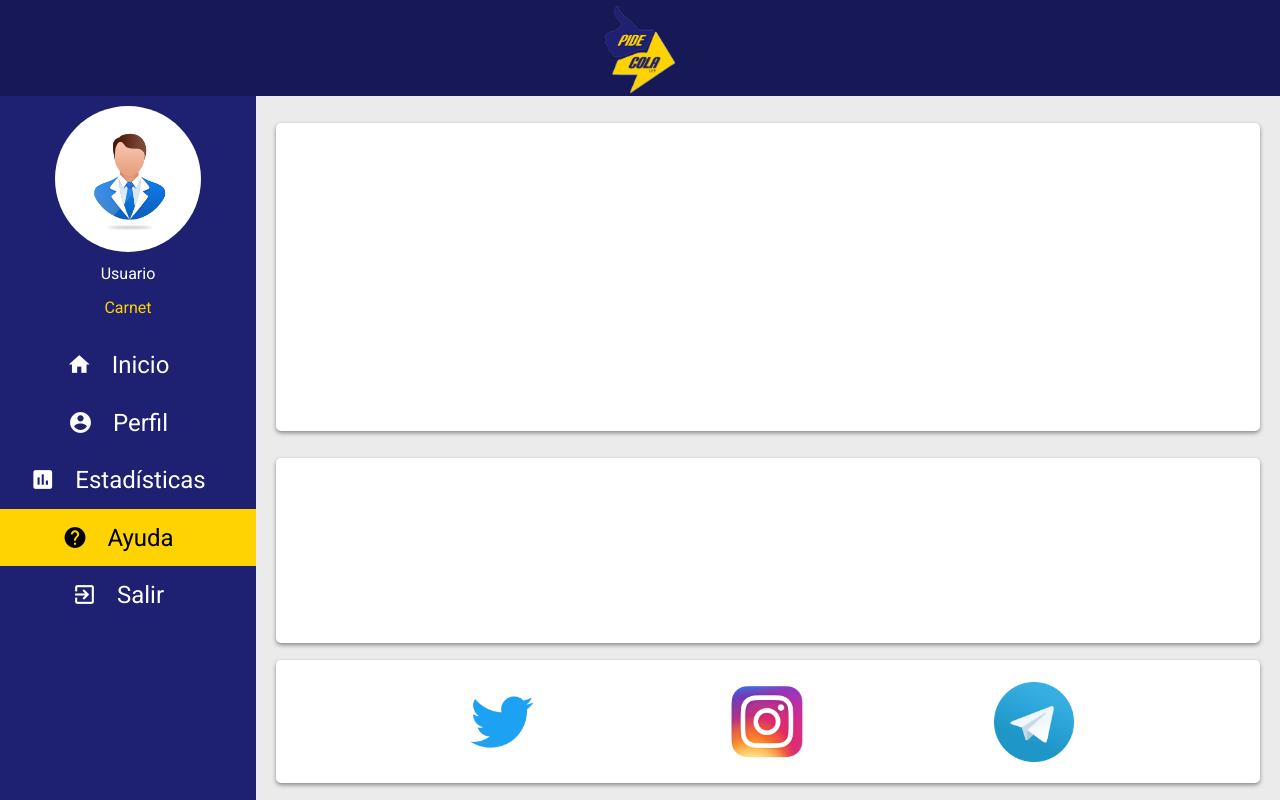
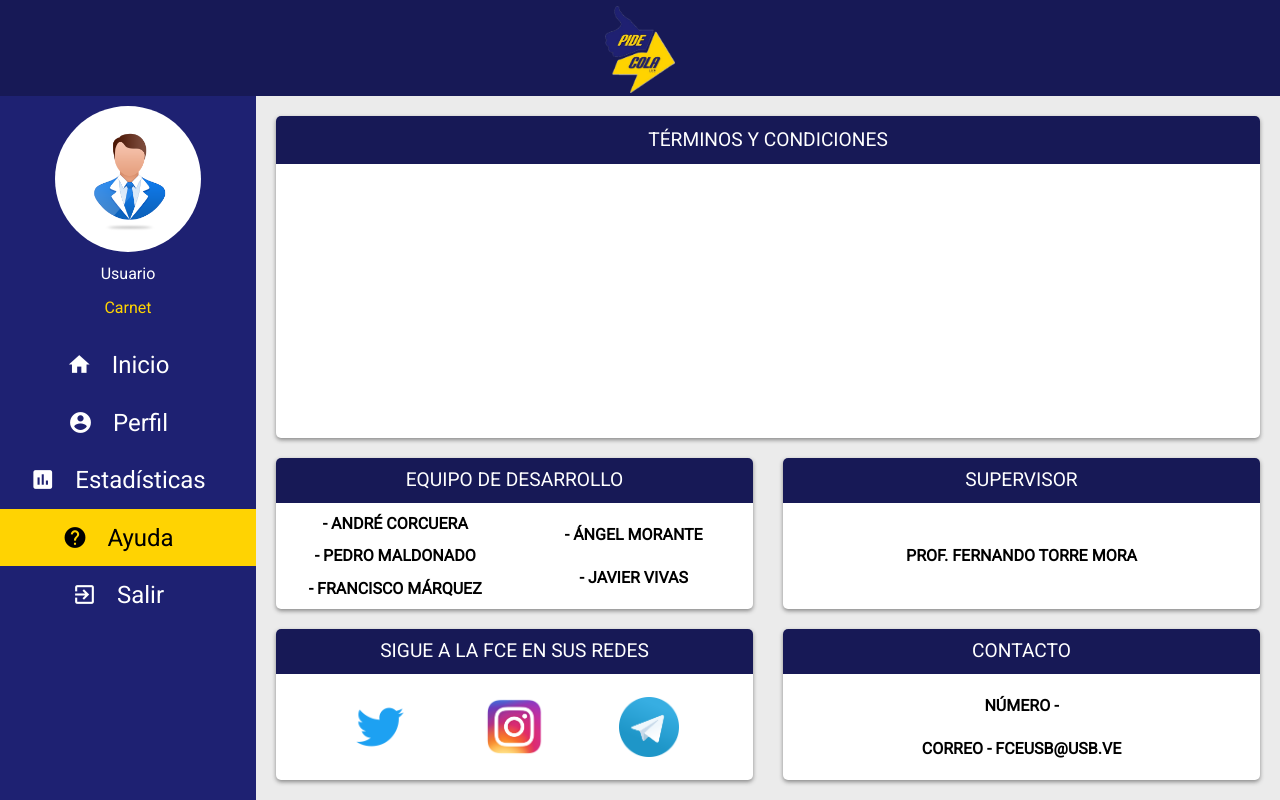
Before and after one commit to gnus19/pidecola3.0-front, a React (Create React App) app: page /help in a window 1280 px wide. Built offline with nearby package versions, Linux system fonts and the light colour scheme; sample sign-in values are in the browser's storage.

Commit message:
Vista de Ayuda

```diff
--- a/src/assets/css/Help.css
+++ b/src/assets/css/Help.css
@@ -14,54 +14,119 @@
   height: 50%;
   width: inherit;
   justify-content: center;
+  padding: 10px 0 10px 0;
 }
 
 .Personal {
   display: flex;
-  flex-direction: column;
-  height: 30%;
+  flex-direction: row;
+  height: 25%;
   width: inherit;
   justify-content: center;
+  padding: 10px 0 10px 0;
+}
+
+.personalContent {
+  height: 70%;
+  display: flex;
+  flex-direction: row;
+}
+
+.team {
+  width: 50%;
+  display: flex;
+  flex-direction: column;
+  justify-content: space-evenly;
 }
 
 .Links {
   display: flex;
-  flex-direction: column;
-  height: 20%;
+  flex-direction: row;
+  height: 25%;
   width: inherit;
   justify-content: center;
+  padding: 10px 0 10px 0;
 }
 
 .cartaAyuda {
+  height: 100%;
+  width: inherit;
+  display: flex;
+  flex-direction: column;
   box-shadow: 0px 2px 4px #888888;
   border-radius: 5px;
   position: relative;
   background-color: white;
-  width: inherit;
 }
 
 .logoImage {
-  height: 80px;
-  width: 80px;
+  height: 60px;
+  width: 60px;
   cursor: pointer;
 }
 
 #cartaTerminos {
-  height: 90%;
+}
+
+#cartaDevTeam,
+#cartaLinks {
+  margin-right: 15px;
+}
+
+#cartaSupervisor,
+#cartaContacto {
+  margin-left: 15px;
+}
+
+#supervTeam {
+  width: 100%;
+}
+
+.helpTop {
+  height: 30%;
+  background: #171956;
   display: flex;
   flex-direction: column;
+  justify-content: center;
+  border-radius: 5px 5px 0 0;
 }
 
-#cartaPersonal {
-  height: 90%;
-  display: flex;
-  flex-direction: column;
+#termsTop {
+  height: 15%;
 }
 
-#cartaLinks {
+.topText {
+  font-size: 120%;
+  text-align: center;
+  color: white;
+}
+
+.linkLogos {
+  height: 70%;
   display: flex;
   flex-direction: row;
   justify-content: space-evenly;
   align-items: center;
-  height: 90%;
 }
+
+.contactoContent {
+  height: 70%;
+  display: flex;
+  flex-direction: column;
+  justify-content: space-evenly;
+  align-items: center;
+}
+
+.datos {
+  width: 100%;
+  flex-direction: column;
+  justify-content: center;
+  align-items: center;
+}
+
+.infoAyuda {
+  font-size: 100%;
+  text-align: center;
+  color: black;
+  font-weight: bold;
+}
--- a/src/containers/Help.jsx
+++ b/src/containers/Help.jsx
@@ -10,7 +10,7 @@ class Help extends Component {
     this.state = {};
   }
 
-  goTo = event => {
+  goTo = (event) => {
     event.preventDefault();
     const id = event.target.id;
     if (id === "twitter") {
@@ -28,34 +28,81 @@ class Help extends Component {
     return (
       <div className="Help">
         <div className="Terminos">
-          <div className="cartaAyuda" id="cartaTerminos"></div>
+          <div className="cartaAyuda" id="cartaTerminos">
+            <div className="helpTop" id="termsTop">
+              <span className="topText">TÉRMINOS Y CONDICIONES</span>
+            </div>
+          </div>
         </div>
         <div className="Personal">
-          <div className="cartaAyuda" id="cartaPersonal"></div>
+          <div className="cartaAyuda" id="cartaDevTeam">
+            <div className="helpTop">
+              <span className="topText">EQUIPO DE DESARROLLO</span>
+            </div>
+            <div className="personalContent">
+              <div className="team" id="devTeam">
+                <span className="infoAyuda">- ANDRÉ CORCUERA</span>
+                <span className="infoAyuda">- PEDRO MALDONADO</span>
+                <span className="infoAyuda">- FRANCISCO MÁRQUEZ</span>
+              </div>
+              <div className="team" id="devTeam">
+                <span className="infoAyuda">- ÁNGEL MORANTE</span>
+                <span className="infoAyuda">- JAVIER VIVAS</span>
+              </div>
+            </div>
+          </div>
+          <div className="cartaAyuda" id="cartaSupervisor">
+            <div className="helpTop">
+              <span className="topText">SUPERVISOR</span>
+            </div>
+            <div className="personalContent">
+              <div className="team" id="supervTeam">
+                <span className="infoAyuda">PROF. FERNANDO TORRE MORA</span>
+              </div>
+            </div>
+          </div>
         </div>
         <div className="Links">
           <div className="cartaAyuda" id="cartaLinks">
+            <div className="helpTop">
+              <span className="topText">SIGUE A LA FCE EN SUS REDES</span>
+            </div>
+            <div className="linkLogos">
               <img
                 className="logoImage"
                 id="twitter"
                 src={twitter}
                 onClick={this.goTo}
-              alt='twitter'
+                alt="twitter"
               />
               <img
                 className="logoImage"
                 id="instagram"
                 src={instagram}
                 onClick={this.goTo}
-              alt='instagram'
+                alt="instagram"
               />
               <img
                 className="logoImage"
                 id="telegram"
                 src={telegram}
                 onClick={this.goTo}
-              alt='telegram'
+                alt="telegram"
               />
+            </div>
+          </div>
+          <div className="cartaAyuda" id="cartaContacto">
+            <div className="helpTop">
+              <span className="topText">CONTACTO</span>
+            </div>
+            <div className="contactoContent">
+              <div className="datos">
+                <span className="infoAyuda">NÚMERO - </span>
+              </div>
+              <div className="datos">
+                <span className="infoAyuda">CORREO - FCEUSB@USB.VE</span>
+              </div>
+            </div>
           </div>
         </div>
       </div>
```
Lines whose indentation alone changed are shown as unchanged.
